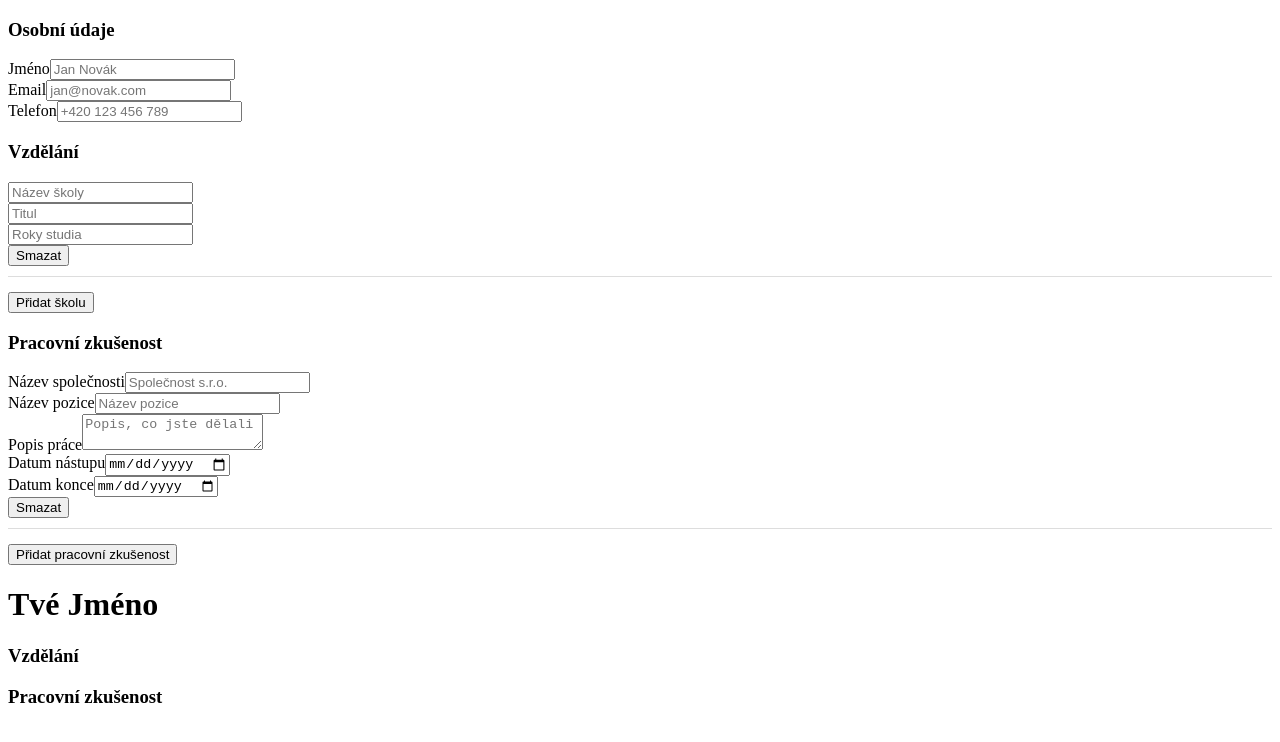
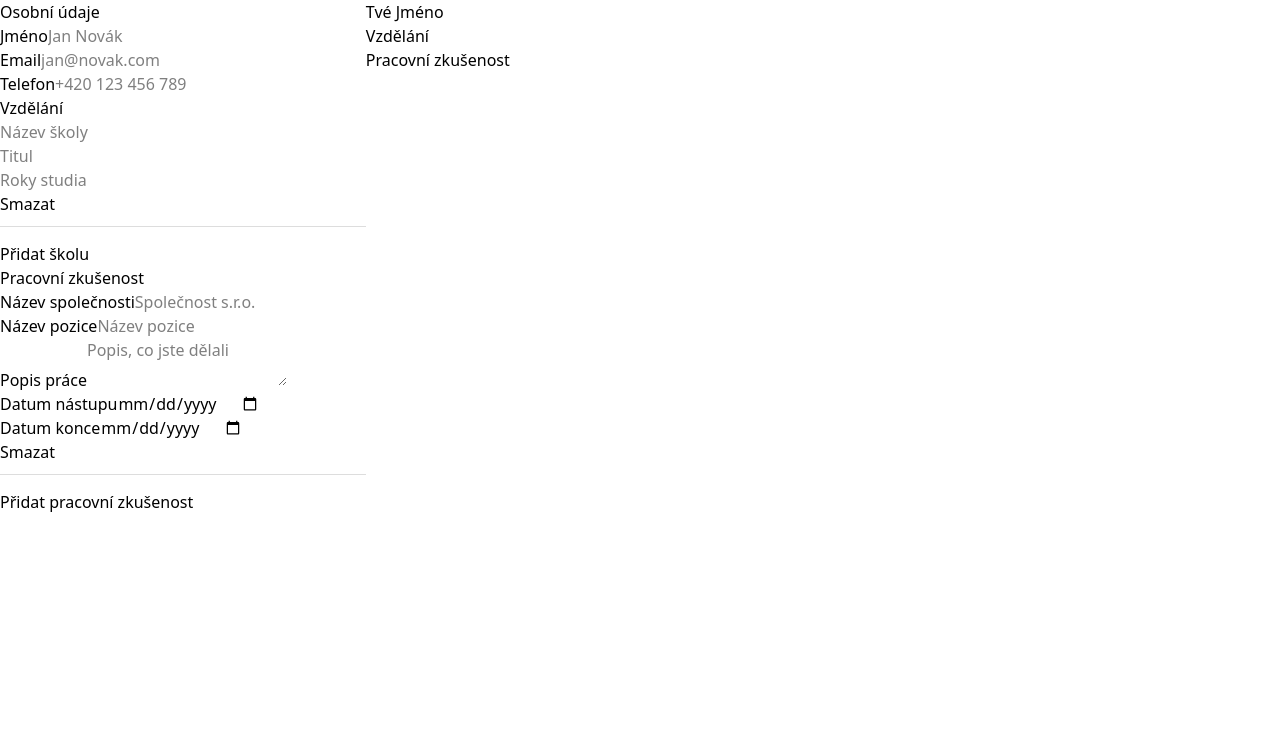
Before and after one commit to michaelptacek05/cv-generator, a React (Vite) app: page / in a window 1280 px wide. Shown: the top 742 px of the page. Built offline with nearby package versions, Linux system fonts and the light colour scheme.

Commit message:
configured tailwind

```diff
--- a/src/App.tsx
+++ b/src/App.tsx
@@ -91,7 +91,7 @@ export default function App() {
     };
 
     return (
-        <div className="app-container">
+        <div className="flex flex-row">
             <div>
                 <General data={generalInfo} onChange={handleGeneralChange} />
                 <Education
@@ -108,11 +108,13 @@ export default function App() {
                 />
             </div>
 
-            <Render
-                general={generalInfo}
-                education={schools}
-                workExperience={works}
-            />
+            <div>
+                <Render
+                    general={generalInfo}
+                    education={schools}
+                    workExperience={works}
+                />
+            </div>
         </div>
     );
 }
--- a/src/main.tsx
+++ b/src/main.tsx
@@ -1,6 +1,7 @@
 import { StrictMode } from "react";
 import { createRoot } from "react-dom/client";
 import App from "./App.tsx";
+import './styles/index.css'
 
 createRoot(document.getElementById("root")!).render(
   <StrictMode>
```
